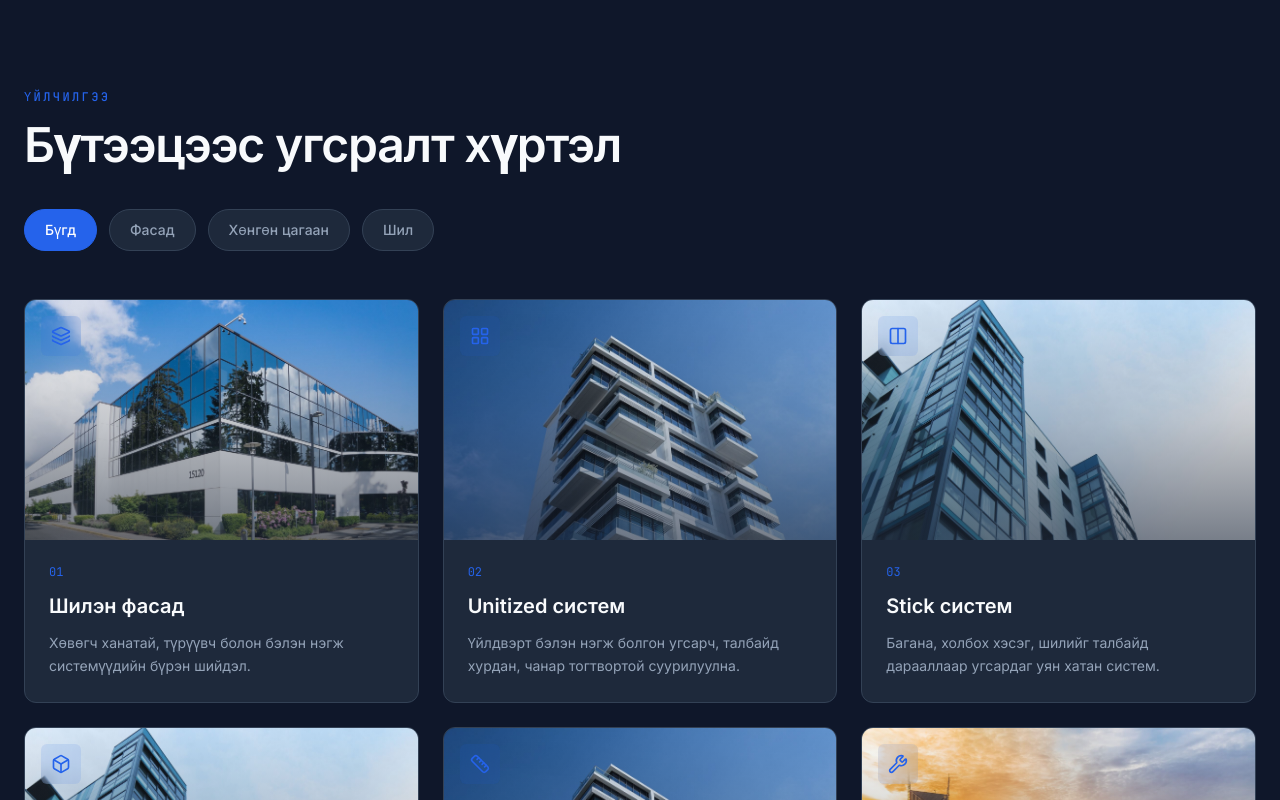
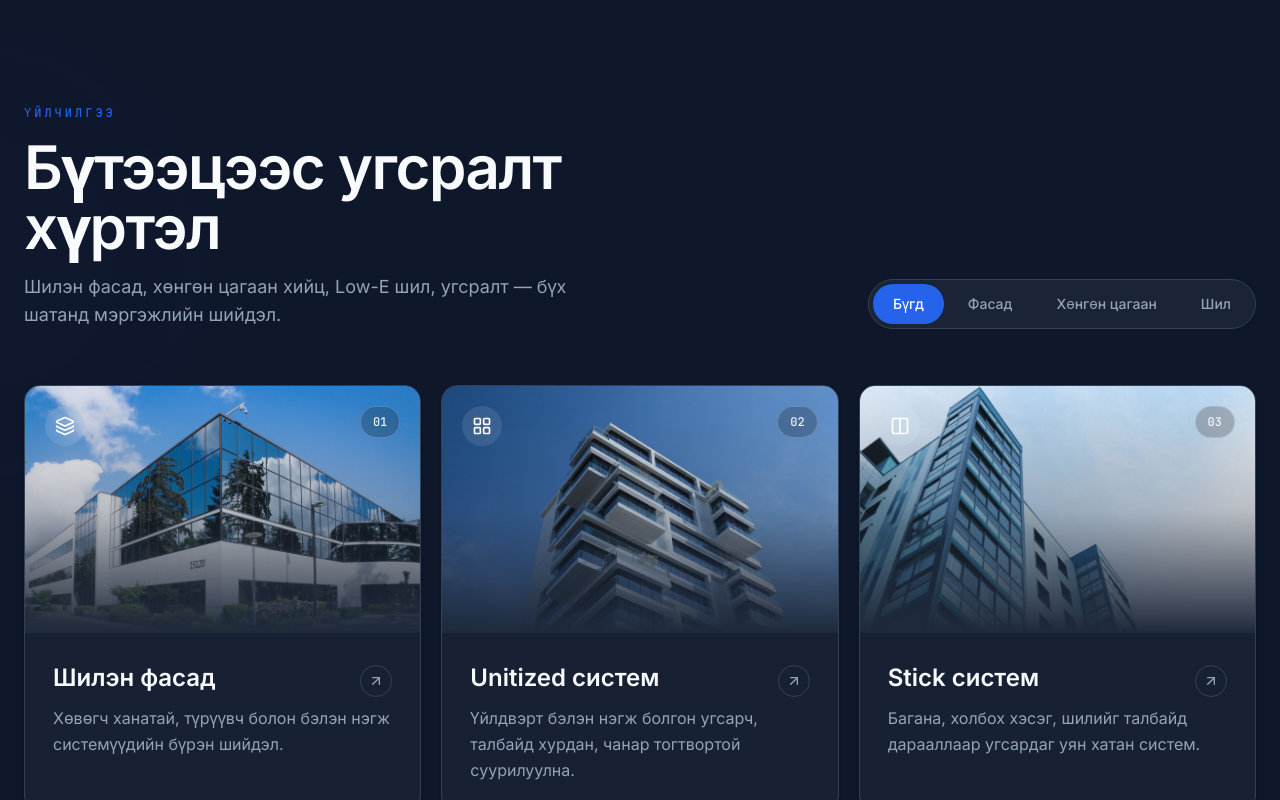
Before and after one commit to byambaa2010-stack/hungun-tsagaan-hiits, a Next.js app: page /mn in a window 1280 px wide. Shown: the part 2000-2800 px from the top of the page. Built offline with nearby package versions, Linux system fonts and the light colour scheme; no server answers.

Commit message:
feat: modern redesign of services section with animated filters and glass cards

```diff
--- a/messages/en.json
+++ b/messages/en.json
@@ -47,6 +47,7 @@
   "services": {
     "eyebrow": "SERVICES",
     "title": "From structure to installation",
+    "description": "Glass facade, aluminum structure, Low-E glass, installation — professional solutions at every stage.",
     "filters": {
       "all": "All",
       "facade": "Facade",
--- a/messages/mn.json
+++ b/messages/mn.json
@@ -47,6 +47,7 @@
   "services": {
     "eyebrow": "ҮЙЛЧИЛГЭЭ",
     "title": "Бүтээцээс угсралт хүртэл",
+    "description": "Шилэн фасад, хөнгөн цагаан хийц, Low-E шил, угсралт — бүх шатанд мэргэжлийн шийдэл.",
     "filters": {
       "all": "Бүгд",
       "facade": "Фасад",
--- a/src/components/sections/ServicesSection.tsx
+++ b/src/components/sections/ServicesSection.tsx
@@ -1,6 +1,6 @@
 "use client";
 
-import { useState } from "react";
+import { useState, useRef, useEffect } from "react";
 import { motion, AnimatePresence } from "framer-motion";
 import { useTranslations } from "next-intl";
 import { Layers, Box, Ruler, Wrench, LayoutGrid, Columns, ArrowUpRight } from "lucide-react";
@@ -37,85 +37,113 @@ export default function ServicesSection() {
   const t = useTranslations("services");
   const reduced = useReducedMotion();
   const [active, setActive] = useState<Category>("all");
+  const filterRef = useRef<HTMLDivElement>(null);
 
   const filtered = active === "all" ? services : services.filter((s) => s.category === active);
 
   return (
-    <section id="services" className="bg-background px-6 py-24 md:py-32">
-      <div className="mx-auto max-w-7xl">
-        <FadeIn className="mb-10 max-w-2xl">
-          <p className="font-mono text-xs font-medium uppercase tracking-[0.2em] text-accent">
+    <section id="services" className="relative overflow-hidden bg-background px-6 py-28 md:py-36">
+      <div className="pointer-events-none absolute inset-0 opacity-30">
+        <div className="absolute -left-1/4 top-0 h-[600px] w-[600px] rounded-full bg-accent/5 blur-[120px]" />
+        <div className="absolute -right-1/4 bottom-0 h-[500px] w-[500px] rounded-full bg-accent/5 blur-[100px]" />
+      </div>
+
+      <div className="relative mx-auto max-w-7xl">
+        <div className="mb-14 flex flex-col gap-8 md:flex-row md:items-end md:justify-between">
+          <FadeIn className="max-w-2xl">
+            <p className="font-mono text-xs font-medium uppercase tracking-[0.25em] text-accent">
               {t("eyebrow")}
             </p>
-          <h2 className="mt-4 text-3xl font-semibold tracking-tight text-foreground md:text-4xl lg:text-5xl">
+            <h2 className="mt-4 text-4xl font-semibold tracking-tight text-foreground md:text-5xl lg:text-6xl">
               {t("title")}
             </h2>
+            <p className="mt-4 max-w-xl text-lg text-muted">
+              {t("description")}
+            </p>
           </FadeIn>
 
-        <FadeIn delay={0.1} className="mb-12 flex flex-wrap gap-3">
+          <FadeIn delay={0.1}>
+            <div
+              ref={filterRef}
+              className="relative inline-flex flex-wrap gap-1 rounded-full border border-border bg-surface/80 p-1 backdrop-blur-sm"
+            >
               {filters.map((filter) => (
                 <button
                   key={filter.key}
                   onClick={() => setActive(filter.key)}
-              className={`rounded-full border px-5 py-2.5 text-sm font-medium transition-all ${
-                active === filter.key
-                  ? "border-accent bg-accent text-white"
-                  : "border-border bg-surface text-muted hover:border-accent/40 hover:text-foreground"
+                  className={`relative z-10 rounded-full px-5 py-2.5 text-sm font-medium transition-colors ${
+                    active === filter.key ? "text-white" : "text-muted hover:text-foreground"
                   }`}
                 >
-              {t(`filters.${filter.labelKey}`)}
+                  {active === filter.key && (
+                    <motion.span
+                      layoutId="activeServiceFilter"
+                      className="absolute inset-0 rounded-full bg-accent"
+                      transition={{ type: "spring", bounce: 0.2, duration: 0.6 }}
+                    />
+                  )}
+                  <span className="relative z-10">{t(`filters.${filter.labelKey}`)}</span>
                 </button>
               ))}
+            </div>
           </FadeIn>
+        </div>
 
-        <StaggerContainer className="grid gap-6 md:grid-cols-2 lg:grid-cols-3">
+        <StaggerContainer stagger={0.08} className="grid gap-5 sm:grid-cols-2 lg:grid-cols-3">
           <AnimatePresence mode="popLayout">
             {filtered.map((service) => {
               const Icon = service.icon;
               return (
-                <motion.div
+                <motion.article
                   key={service.key}
                   layout
                   variants={{
-                    hidden: reduced ? { opacity: 1, y: 0 } : { opacity: 0, y: 32, scale: 0.96 },
+                    hidden: reduced ? { opacity: 1, y: 0 } : { opacity: 0, y: 40 },
                     visible: {
                       opacity: 1,
                       y: 0,
-                      scale: 1,
-                      transition: { duration: 0.55, ease: easeOutExpo },
+                      transition: { duration: 0.6, ease: easeOutExpo },
                     },
                   }}
-                  exit={reduced ? {} : { opacity: 0, scale: 0.95 }}
-                  whileHover={reduced ? {} : { y: -8 }}
-                  className="group relative flex flex-col overflow-hidden rounded-xl border border-border bg-surface transition-colors hover:border-accent/40"
+                  exit={reduced ? {} : { opacity: 0, scale: 0.96 }}
+                  whileHover={reduced ? {} : { y: -10 }}
+                  className="group relative flex flex-col overflow-hidden rounded-2xl border border-border bg-surface/60 shadow-sm transition-all duration-500 hover:border-accent/30 hover:bg-surface hover:shadow-2xl hover:shadow-accent/5"
                 >
-                  <div className="relative h-52 overflow-hidden md:h-60">
+                  <div className="relative aspect-[16/10] overflow-hidden">
                     <Image
                       src={service.image}
                       alt={t(`items.${service.key}.title`)}
                       fill
-                      className="object-cover transition-all duration-700 group-hover:scale-110"
-                      sizes="(max-width: 768px) 100vw, 33vw"
+                      className="object-cover transition-transform duration-700 ease-out group-hover:scale-110"
+                      sizes="(max-width: 640px) 100vw, (max-width: 1024px) 50vw, 33vw"
                     />
-                    <div className="absolute inset-0 bg-gradient-to-t from-surface via-surface/40 to-transparent opacity-60" />
-                    <div className="absolute left-4 top-4 inline-flex rounded-md bg-accent/10 p-2.5 backdrop-blur-sm">
-                      <Icon className="h-5 w-5 text-accent" />
+                    <div className="absolute inset-0 bg-gradient-to-t from-surface via-surface/30 to-transparent" />
+
+                    <div className="absolute left-5 top-5 flex h-10 w-10 items-center justify-center rounded-full bg-white/10 backdrop-blur-md">
+                      <Icon className="h-5 w-5 text-white" />
+                    </div>
+
+                    <div className="absolute right-5 top-5 flex h-8 items-center rounded-full border border-white/20 bg-black/20 px-3 backdrop-blur-md">
+                      <span className="font-mono text-xs font-medium text-white/90">
+                        {t(`items.${service.key}.num`)}
+                      </span>
                     </div>
                   </div>
 
-                  <div className="flex flex-1 flex-col p-6">
-                    <div className="mb-3 flex items-center justify-between">
-                      <span className="font-mono text-xs text-accent">{t(`items.${service.key}.num`)}</span>
-                      <ArrowUpRight className="h-4 w-4 text-muted opacity-0 transition-all group-hover:translate-x-0.5 group-hover:-translate-y-0.5 group-hover:opacity-100" />
-                    </div>
-                    <h3 className="text-xl font-semibold text-foreground">
+                  <div className="flex flex-1 flex-col p-6 md:p-7">
+                    <div className="mb-2 flex items-start justify-between gap-4">
+                      <h3 className="text-xl font-semibold leading-snug text-foreground md:text-2xl">
                         {t(`items.${service.key}.title`)}
                       </h3>
-                    <p className="mt-3 flex-1 text-sm leading-relaxed text-muted">
+                      <div className="mt-1 flex h-8 w-8 shrink-0 items-center justify-center rounded-full border border-border text-muted transition-all duration-300 group-hover:border-accent/30 group-hover:text-accent">
+                        <ArrowUpRight className="h-4 w-4 transition-transform duration-300 group-hover:-translate-y-0.5 group-hover:translate-x-0.5" />
+                      </div>
+                    </div>
+                    <p className="flex-1 text-sm leading-relaxed text-muted md:text-base">
                       {t(`items.${service.key}.description`)}
                     </p>
                   </div>
-                </motion.div>
+                </motion.article>
               );
             })}
           </AnimatePresence>
```
Lines whose indentation alone changed are shown as unchanged.
